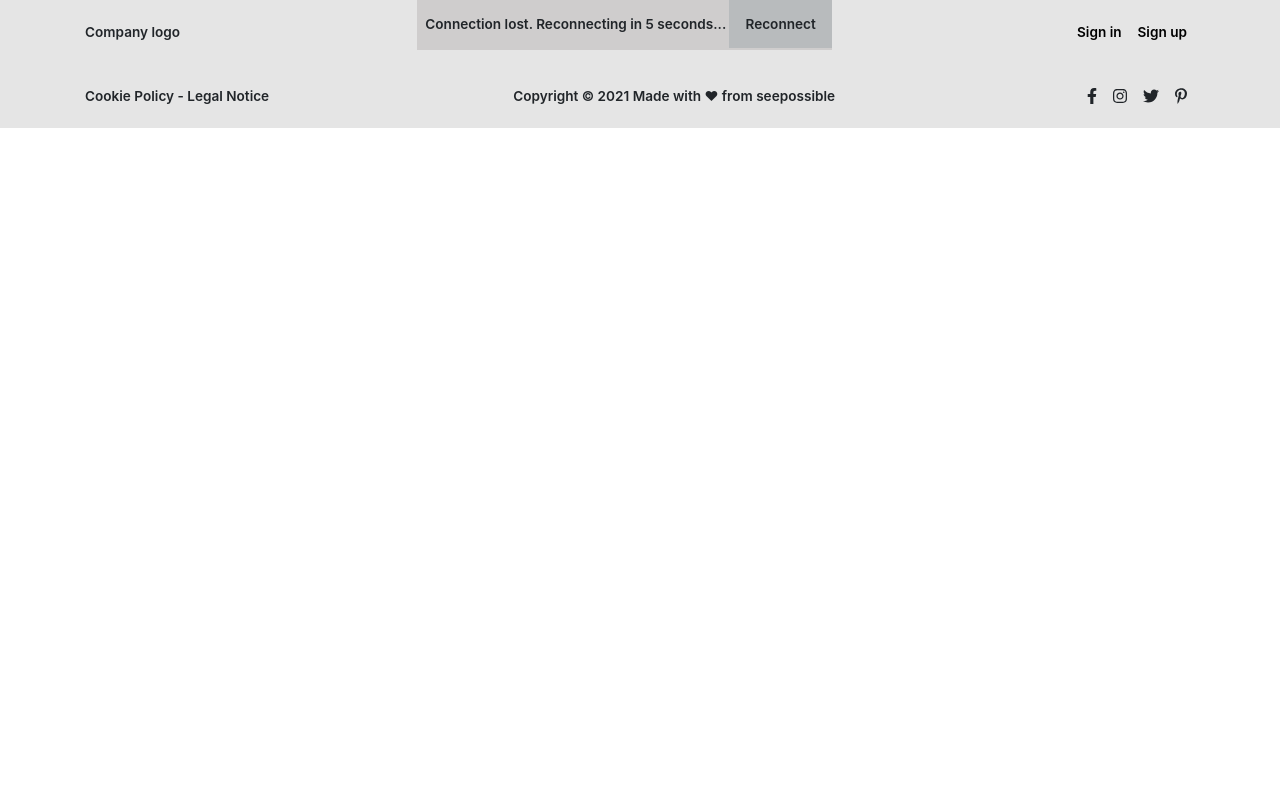
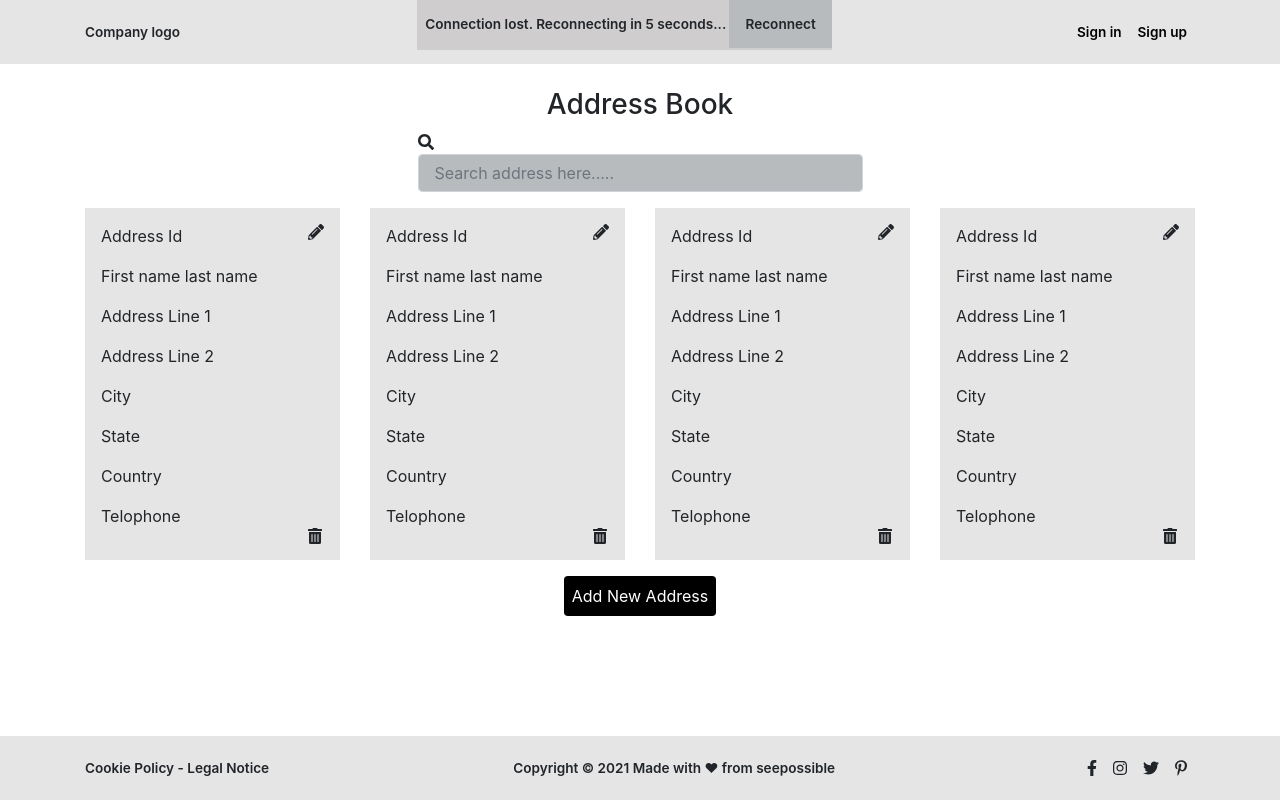
Before and after one commit to tanupriya2199/seePossible-task, a React (Create React App) app: page /address-list in a window 1280 px wide. Built offline with nearby package versions, Linux system fonts and the light colour scheme; no server answers.

Commit message:
login mutation added

```diff
--- a/package.json
+++ b/package.json
@@ -6,6 +6,8 @@
     "@apollo/client": "^3.4.13",
     "@fortawesome/fontawesome-svg-core": "^1.2.36",
     "@fortawesome/free-brands-svg-icons": "^5.15.4",
+    "@fortawesome/free-regular-svg-icons": "^5.15.4",
+    "@fortawesome/free-solid-svg-icons": "^5.15.4",
     "@fortawesome/react-fontawesome": "^0.1.15",
     "@testing-library/jest-dom": "^5.11.4",
     "@testing-library/react": "^11.1.0",
--- a/src/App.js
+++ b/src/App.js
@@ -1,4 +1,6 @@
 import { Switch, Route } from "react-router-dom";
+import AddAddress from "./components/AddressBook/AddAddress";
+import AddressBookList from "./components/AddressBook/AddressBookList";
 import SignIn from "./components/Auth/SignIn";
 import SignUp from "./components/Auth/SignUp";
 import Home from "./components/HomePage/Home";
@@ -12,6 +14,8 @@ function App() {
       <Switch>
         <Route exact path="/sign-up" component={SignUp}></Route>
         <Route exact path="/sign-in" component={SignIn}></Route>
+        <Route exact path="/address-list" component={AddressBookList}></Route>
+        <Route exact path="/add-address" component={AddAddress}></Route>
         <Route exact path="/" component={Home}></Route>
       </Switch>
       <Footer />
--- /dev/null
+++ b/src/components/AddressBook/AddAddress.js
@@ -0,0 +1,54 @@
+import React from "react";
+import { Container, Row, Col, Button, Form } from "react-bootstrap";
+
+const AddAddress = () => {
+  const onChangeValues = (e) => {};
+
+  const onClickSaveAddress = () => {};
+  return (
+    <div className="component-container">
+      <Container fluid>
+        <Row>
+          <Col>
+            <h3 className="text-center pt-4">Add/Edit Address</h3>
+          </Col>
+        </Row>
+        <Row className="d-flex justify-content-center align-items-center login-container">
+          <Col xs={12} sm={5} className="p-4 background-grey">
+            <Form>
+              <h5>Address Id : #87327683</h5>
+              <Row>
+                <Form.Group controlId="email">
+                  <Form.Label>Email address</Form.Label>
+                  <Form.Control
+                    type="email"
+                    placeholder="Enter email"
+                    onChange={(e) => onChangeValues(e)}
+                  />
+                </Form.Group>
+                <Form.Group controlId="password">
+                  <Form.Label>Password</Form.Label>
+                  <Form.Control
+                    className="mb-4"
+                    type="password"
+                    placeholder="Password"
+                    onChange={(e) => onChangeValues(e)}
+                  />
+                </Form.Group>
+              </Row>
+              <Button
+                onClick={(e) => onClickSaveAddress(e)}
+                className="w-100 p-2 button"
+                color="secondary"
+              >
+                Save Address
+              </Button>
+            </Form>
+          </Col>
+        </Row>
+      </Container>
+    </div>
+  );
+};
+
+export default AddAddress;
--- /dev/null
+++ b/src/components/AddressBook/AddressBookList.js
@@ -0,0 +1,69 @@
+import { useQuery } from "@apollo/client";
+import React from "react";
+import { Container, Row, Col, Button, Form } from "react-bootstrap";
+import { FontAwesomeIcon } from "@fortawesome/react-fontawesome";
+import { faSearch } from "@fortawesome/free-solid-svg-icons";
+
+import { CUSTOMER } from "../../gql-operations/queries/customer";
+import "./styles.css";
+import "../../styles/styles.css";
+import AddressBookListItem from "./AddressBookListItem";
+
+const AddressBookList = () => {
+  const { data, loading, error } = useQuery(CUSTOMER);
+  console.log("data==", data, "err===", error);
+
+  const onChangeValues = (e) => {};
+
+  const onClickAddAddress = () => {};
+
+  return (
+    <Container className="component-container">
+      <Row>
+        <Col>
+          <h3 className="text-center pt-4">Address Book</h3>
+        </Col>
+      </Row>
+      <Row className="d-flex justify-content-center">
+        <Col sm={12} md={5}>
+          <Form.Group controlId="search" className="right-inner-addon">
+            <FontAwesomeIcon icon={faSearch} />
+            <Form.Control
+              type="search"
+              className="search-box pl-3"
+              placeholder="Search address here....."
+              onChange={(e) => onChangeValues(e)}
+            />
+          </Form.Group>
+        </Col>
+      </Row>
+      <Row>
+        <Col>
+          <AddressBookListItem />
+        </Col>
+        <Col>
+          <AddressBookListItem />
+        </Col>
+        <Col>
+          <AddressBookListItem />
+        </Col>
+        <Col>
+          <AddressBookListItem />
+        </Col>
+      </Row>
+      <Row>
+        <Col className="text-center">
+          <Button
+            onClick={(e) => onClickAddAddress(e)}
+            className=" p-2 button my-3"
+            color="secondary"
+          >
+            Add New Address
+          </Button>
+        </Col>
+      </Row>
+    </Container>
+  );
+};
+
+export default AddressBookList;
--- /dev/null
+++ b/src/components/AddressBook/AddressBookListItem.js
@@ -0,0 +1,30 @@
+import React from "react";
+import { FontAwesomeIcon } from "@fortawesome/react-fontawesome";
+import { faTrashAlt, faPencilAlt } from "@fortawesome/free-solid-svg-icons";
+
+import "../../styles/styles.css";
+
+import "../../styles/styles.css";
+
+const AddressBookListItem = () => {
+  return (
+    <div className="item-container background-grey p-3 d-flex justify-content-between">
+      <div>
+        <p> Address Id</p>
+        <p> First name last name</p>
+        <p>Address Line 1</p>
+        <p>Address Line 2</p>
+        <p>City</p>
+        <p>State</p>
+        <p>Country</p>
+        <p>Telophone</p>
+      </div>
+      <div className="d-flex flex-column justify-content-between">
+        <FontAwesomeIcon className="cursor-pointer" icon={faPencilAlt} />
+        <FontAwesomeIcon className="cursor-pointer" icon={faTrashAlt} />
+      </div>
+    </div>
+  );
+};
+
+export default AddressBookListItem;
--- /dev/null
+++ b/src/components/AddressBook/styles.css
@@ -0,0 +1,10 @@
+.right-inner-addon i {
+    position: absolute;
+    right: 0px;
+    padding: 10px 12px;
+    pointer-events: none;
+}
+
+input[type="search"]{
+
+}
--- a/src/components/Auth/SignIn.js
+++ b/src/components/Auth/SignIn.js
@@ -1,4 +1,5 @@
 import React, { useState } from "react";
+import { useHistory } from "react-router-dom";
 import { Col, Container, Form, Row, Button } from "react-bootstrap";
 import "./styles.css";
 import "../../styles/styles.css";
@@ -6,6 +7,8 @@ import { useMutation } from "@apollo/client";
 import { GENERATE_CUSTOM_TOKEN } from "../../gql-operations/mutations/generateCustomerToken";
 
 const SignIn = () => {
+  const history = useHistory();
+
   const [signInState, setSignInState] = useState({
     email: "",
     password: "",
@@ -19,13 +22,16 @@ const SignIn = () => {
   };
 
   const onClickSignIn = (e) => {
-    console.log("called", signInState);
     e.preventDefault();
     generateCustomerToken({
       variables: signInState,
     })
       .then((res) => {
-        console.log("res==", res);
+        const token = res?.data.generateCustomerToken.token;
+        if (token) {
+          localStorage.setItem("token", token);
+        }
+        history.push("address-list");
       })
       .catch((err) => {
         console.log("err==", err);
--- a/src/components/Shared/Header.js
+++ b/src/components/Shared/Header.js
@@ -13,6 +13,7 @@ const Header = () => {
             <span className="p-3">Reconnect</span>
           </p>
         </div>
+        {}
         <div className="action-buttons ">
           <Link className="px-2" to="/sign-in">
             <span>Sign in</span>
--- /dev/null
+++ b/src/gql-operations/queries/customer.js
@@ -0,0 +1,25 @@
+import { gql } from "@apollo/client";
+
+export const CUSTOMER = gql`
+  {
+    customer {
+      firstname
+      lastname
+      suffix
+      email
+      addresses {
+        firstname
+        lastname
+        street
+        city
+        region {
+          region_code
+          region
+        }
+        postcode
+        country_code
+        telephone
+      }
+    }
+  }
+`;
--- a/src/styles/styles.css
+++ b/src/styles/styles.css
@@ -21,3 +21,7 @@
 .background-grey-200{
     background-color: #b8bbbd;
 }
+
+.cursor-pointer{
+    cursor: pointer;
+}
```
Also changed, not shown: 1 other file (tests, documents, lock files or other folders).
